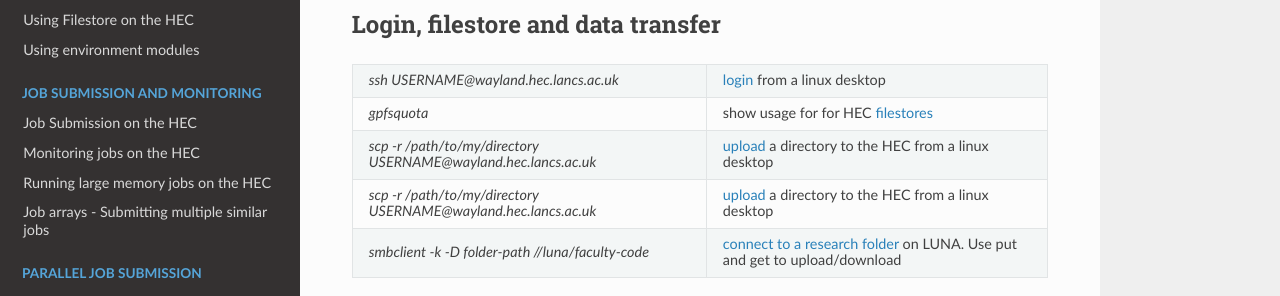
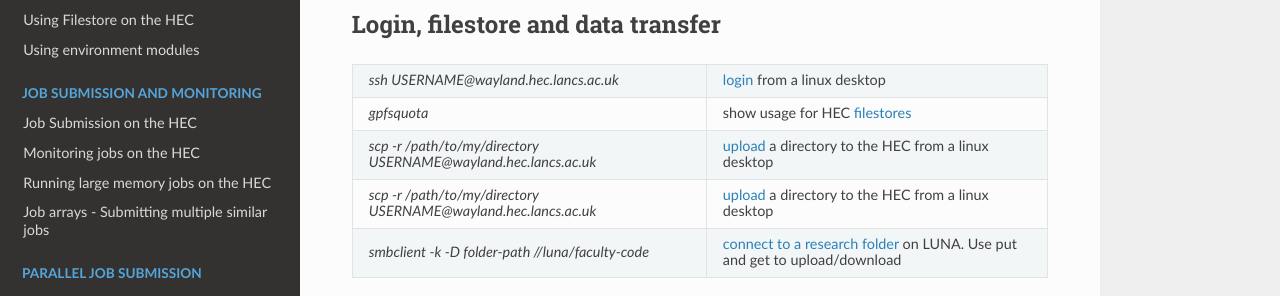
Before and after one commit to MikePacey/Lancaster-HEC, a Sphinx documentation site: the page built from docs/cheatsheet.rst, in a window 1280 px wide and 900 px high. Shown: the part 277-573 px from the top of the window. Built offline with Sphinx 7.4.7 and the Read the Docs theme 3.1.0, drawn with Linux system fonts in a browser that asks for light colours; formulas are drawn with MathJax 3.

Commit message:
main branch

```diff
--- a/docs/cheatsheet.rst
+++ b/docs/cheatsheet.rst
@@ -15,7 +15,7 @@
   * - *ssh USERNAME@wayland.hec.lancs.ac.uk*
     - :ref:`login<login>` from a linux desktop
   * - *gpfsquota*
-    - show usage for for HEC :ref:`filestores<filestore>`
+    - show usage for HEC :ref:`filestores<filestore>`
   * - *scp -r /path/to/my/directory USERNAME@wayland.hec.lancs.ac.uk*
     -  :ref:`upload<scp>` a directory to the HEC from a linux desktop
   * - *scp -r /path/to/my/directory USERNAME@wayland.hec.lancs.ac.uk*
```
